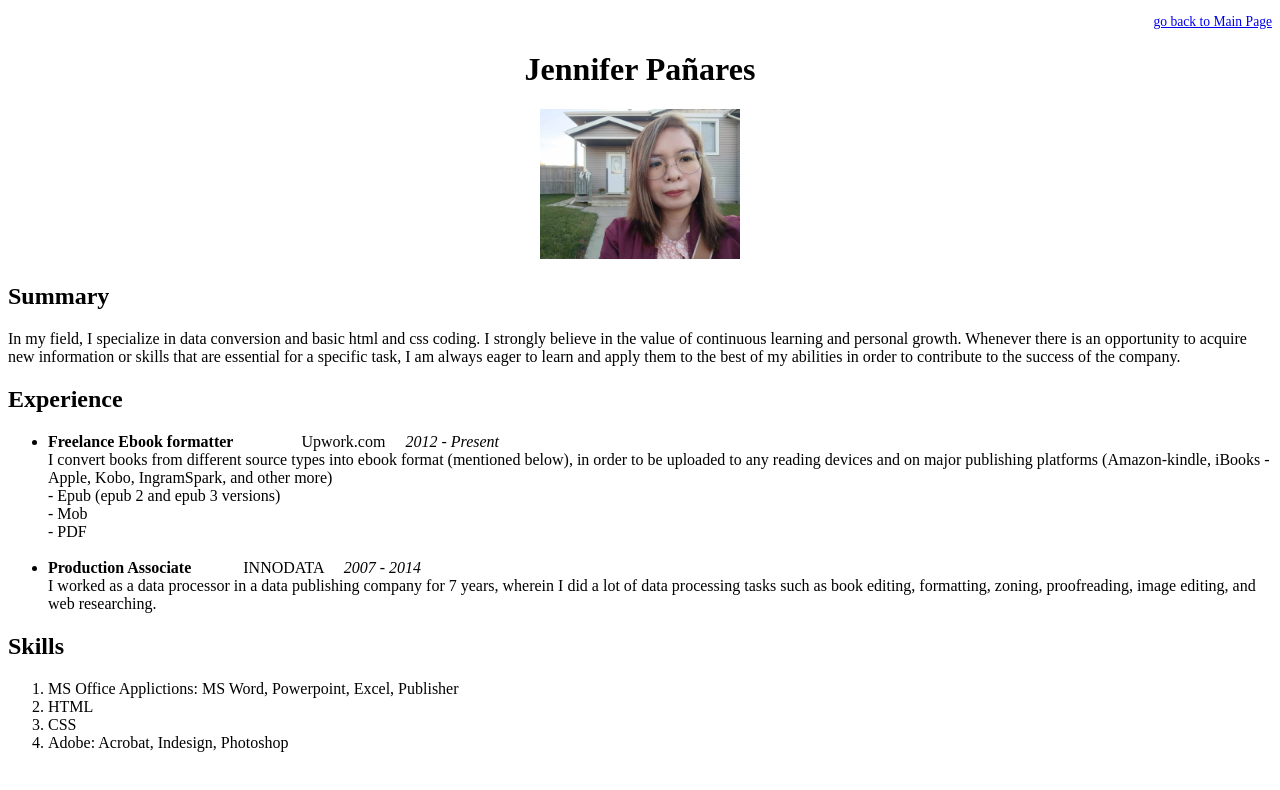
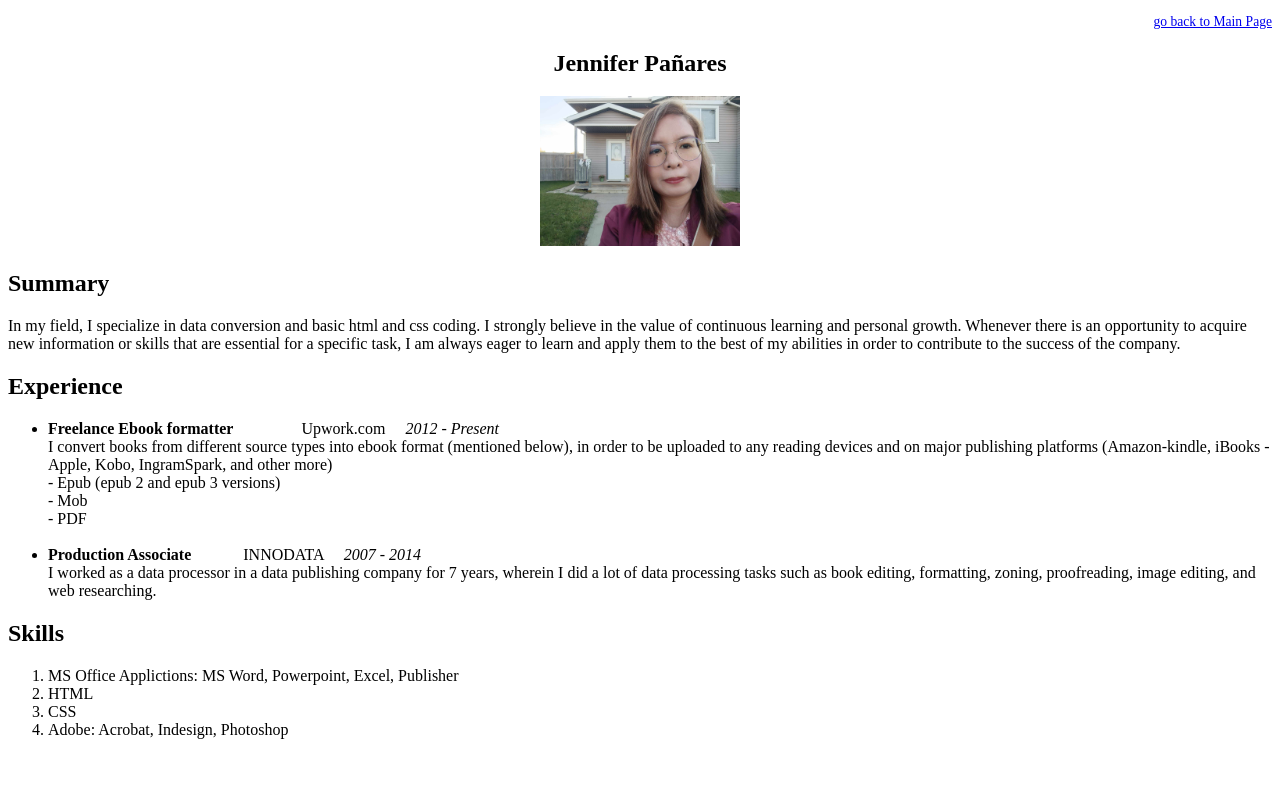
Before and after one commit to JenniferPanares/JenniferPanares.github.io, a plain HTML site: page second_page.html in a window 1280 px wide. Drawn offline with Linux system fonts and the light colour scheme.

Commit message:
Update second_page.html

```diff
--- a/second_page.html
+++ b/second_page.html
@@ -8,7 +8,7 @@
 	<body>
 <p style="text-align: right; font-size: .85em"><a href="index.html">go back to Main Page</a></p>
 
-		<h1 style="text-align: center;">Jennifer Pañares</h1>
+		<h2 style="text-align: center;">Jennifer Pañares</h2>
 
 		<p style="text-align: center; text-indent: 0em;"><img  width="200" height="auto" src="myphoto.jpg"/></p>
 
```
